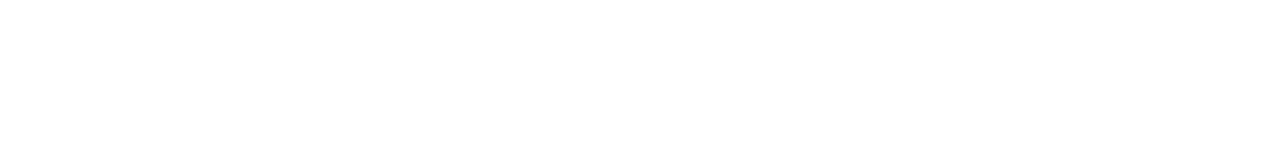
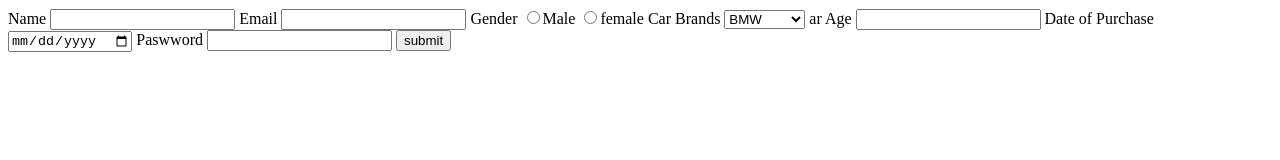
Before and after one commit to acciojob/car-insurance-form-abhishek2813, a website: page main.html in a window 1280 px wide. Drawn offline with Linux system fonts and the light colour scheme.

Commit message:
solution

```diff
--- a/main.html
+++ b/main.html
@@ -10,7 +10,28 @@
 	<!-- the entire body must be written by student -->
     <script type="text/javascript" src="./script.js">
 </script>
-
+<form method="POST">
+	<label for="name">Name</label>
+	<input type="text" name="name" id="name" required>
+	<label for="email">Email</label>
+	<input type="email" name="emil" id="email" required>
+	<label for="gender">Gender</label>
+	<input type="radio" name="gender" value="Male" required>Male
+	<input type="radio" name="gender" id="gender" value="female">female
+	<label for="car">Car Brands</label>
+	<select name="Car Brands" id="car">
+		<option value="BMW">BMW</option>
+		<option value="Audi">Audi</option>
+		<option value="Mercedez">Mercedez</option>
+	</select>
+	<label for="carage">ar Age</label>
+	<input type="number" name="carage" id="carage">
+	<label for="dop">Date of Purchase</label>
+	<input type="date" name="Date of Purchase" id="dop">
+	<label for="password">Paswword</label>
+	<input type="password" name="password" id="password">
+	<button type="submit">submit</button>
+</form>
 </body>
 
 </html>
```
